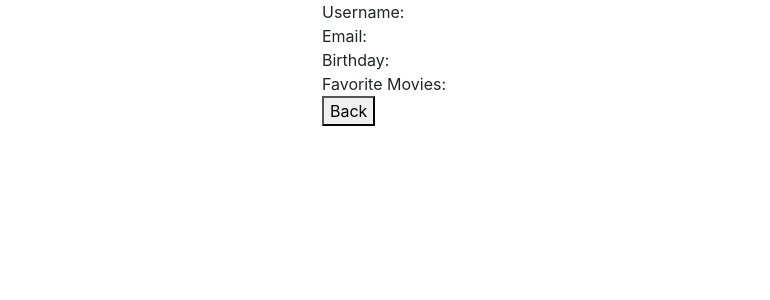
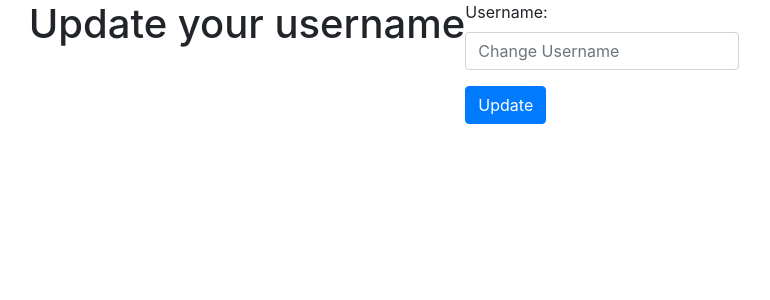
Before and after one commit to CodeCommander42/myFlix-ClientV2, a React (Vite) app: page /profile-view/1 in a window 1280 px wide. Shown: the top 300 px of the page, without its empty margins (256-1026 px from the left). Built offline with nearby package versions, Linux system fonts and the light colour scheme.

Commit message:
Update profile-view.jsx

```diff
--- a/src/components/profile-view/profile-view.jsx
+++ b/src/components/profile-view/profile-view.jsx
@@ -1,5 +1,6 @@
 import React from 'react';
 import axios from 'axios';
+import {Button, Form, Row} from 'react-bootstrap';
 
 export class ProfileView extends React.Component {
   constructor() {
@@ -72,10 +73,10 @@ export class ProfileView extends React.Component {
     e.preventDefault();
 
     const token = localStorage.getItem('token');
-    const username = localStorage/getItem('user');
+    const username = localStorage.getItem('user');
 
     axios.put(`https://myflixdbcfv3.herokuapp.com/user/usernameChange/${username}`, {
-      headers: {Authentication: `Bearer ${token}` },
+      headers: {Authorization: `Bearer ${token}` },
       data: {
         username: newUsername ? newUsername : this.state.username
       },
@@ -97,32 +98,42 @@ export class ProfileView extends React.Component {
     this.username = input;
   }
 
+  handleDeregister(e) {
+    e.preventDefault();
 
+    const token = localStorage.getItem('token');
+    const user = localStorage.getItem('user');
+
+    axios.delete(`https://myflixdbcfv3.herokuapp.com/user/unregister/${username}`, {
+      headers: {Authorization: `Bearer ${token}` },
+    })
+    .then(() => {
+      localStorage.removeItem('user');
+      localStorage.removeItem('token');
+      alert('Your account has been deleted');
+      window.open(`/`, '_self');
+    })
+    .catch((e) => {
+      console.log(e);
+    });
+  }
 
   render () {
 
-    const {user, onBackClick} = this.props;
+    const {onBackClick} = this.props;
+    const {favoriteMovies, validated} = this.state;
 
     return (
-      <div className="profile-view">
-        <div clasName="profile-username">
-        <span className="label">Username: </span>
-        <span className="value">{this.state.username}</span>
-        </div>
-        <div className="profile-email">
-          <span className="lavel">Email: </span>
-          <span className="value">{this.state.email}</span>
-        </div>
-        <div className="profile-birthday">
-          <span className="label">Birthday: </span>
-          <span className="value">{this.state.birthday}</span>
-        </div>
-        <div className="profile-favoriteMovies">
-          <span className="label">Favorite Movies: </span>
-          <span className="value">{this.state.favoriteMovies}</span>
-        </div>
-        <button onClick={() => { onBackClick(null); }}>Back</button>
-      </div>
+      <Row className="prfile-view">
+        <h1>Update your username</h1>
+          <Form noVaildate validated={validated} className="update-form" onSubmit={(e) => this.handleUpdate(e, this.username)}>
+            <Form.Group controlId="formUsername">
+              <Form.Label className="form-label">Username: </Form.Label>
+              <Form.Control type="text" placeholder="Change Username" onChange={(e) => this.setUsername(e.target.value)} />
+            </Form.Group>
+            <Button varient="primary" type="submit">Update</Button>
+          </Form>
+      </Row>
     );
   }
 }
```
